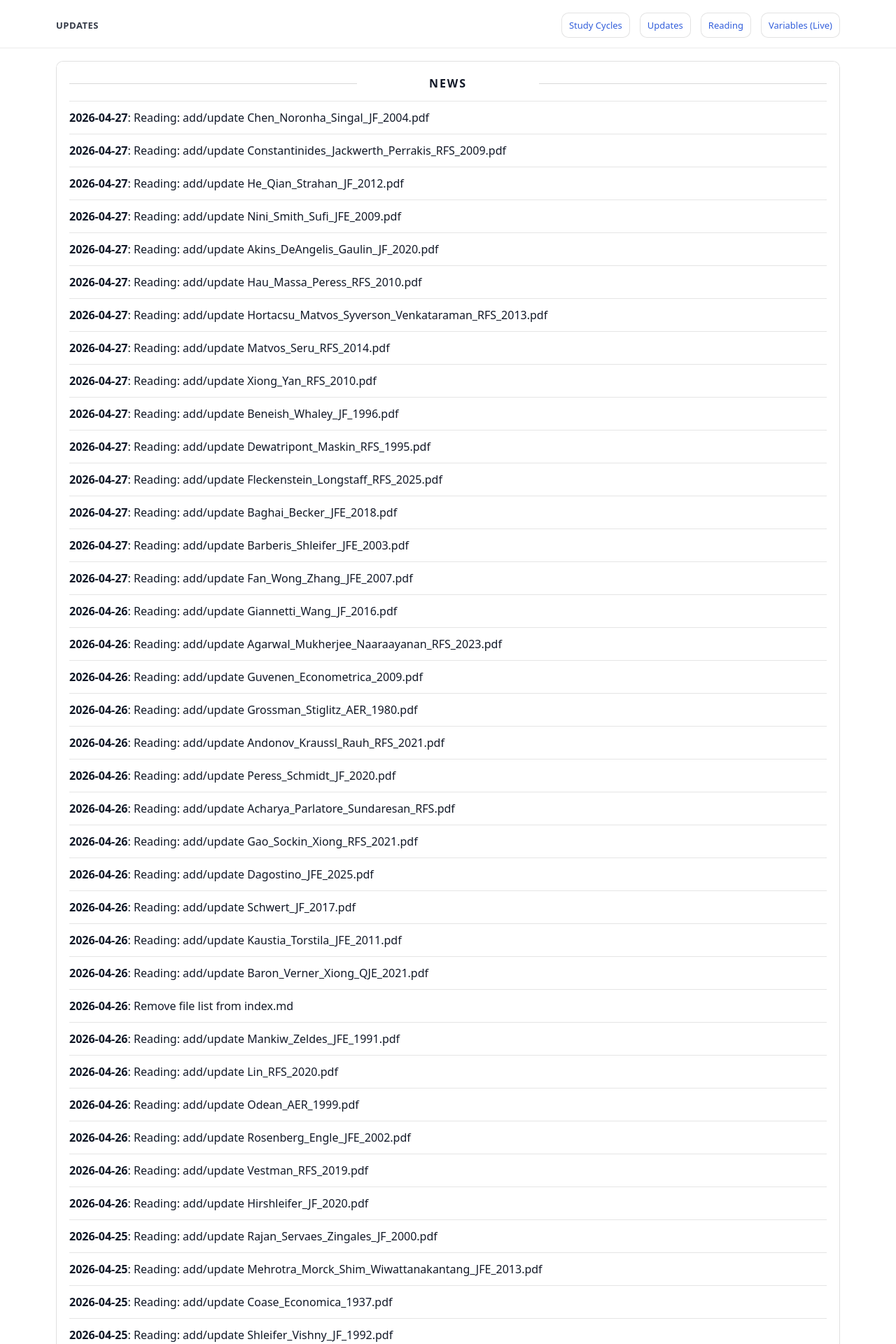
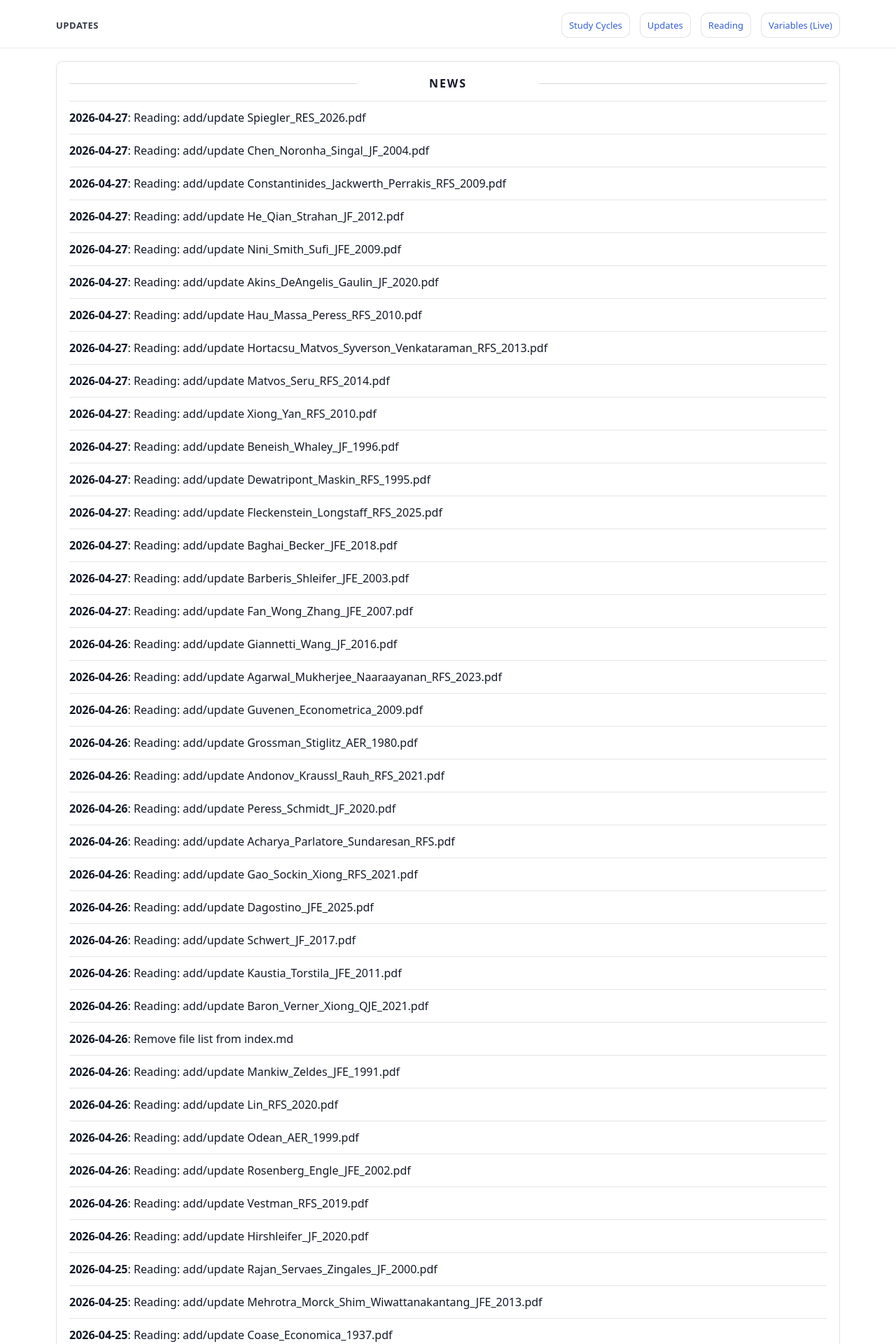
Before and after one commit to yaxinzn/study-archive, a Jekyll site: the page built from updates/index.md, in a window 1280 px wide. Shown: the top 1920 px of the page at 70% size. Built offline with Jekyll 4.4.1, drawn with Linux system fonts in a browser that asks for light colours; some of the changed text lies outside the part shown.

Commit message:
chore: update NEWS feed

```diff
--- a/_data/news.yml
+++ b/_data/news.yml
@@ -1,4 +1,7 @@
 # Auto-generated update history (sorted newest -> oldest). Do not edit manually.
+- ts: "1777288323"
+  date: "2026-04-27"
+  title: "Reading: add/update Spiegler_RES_2026.pdf"
 - ts: "1777288200"
   date: "2026-04-27"
   title: "Reading: add/update Chen_Noronha_Singal_JF_2004.pdf"
```
